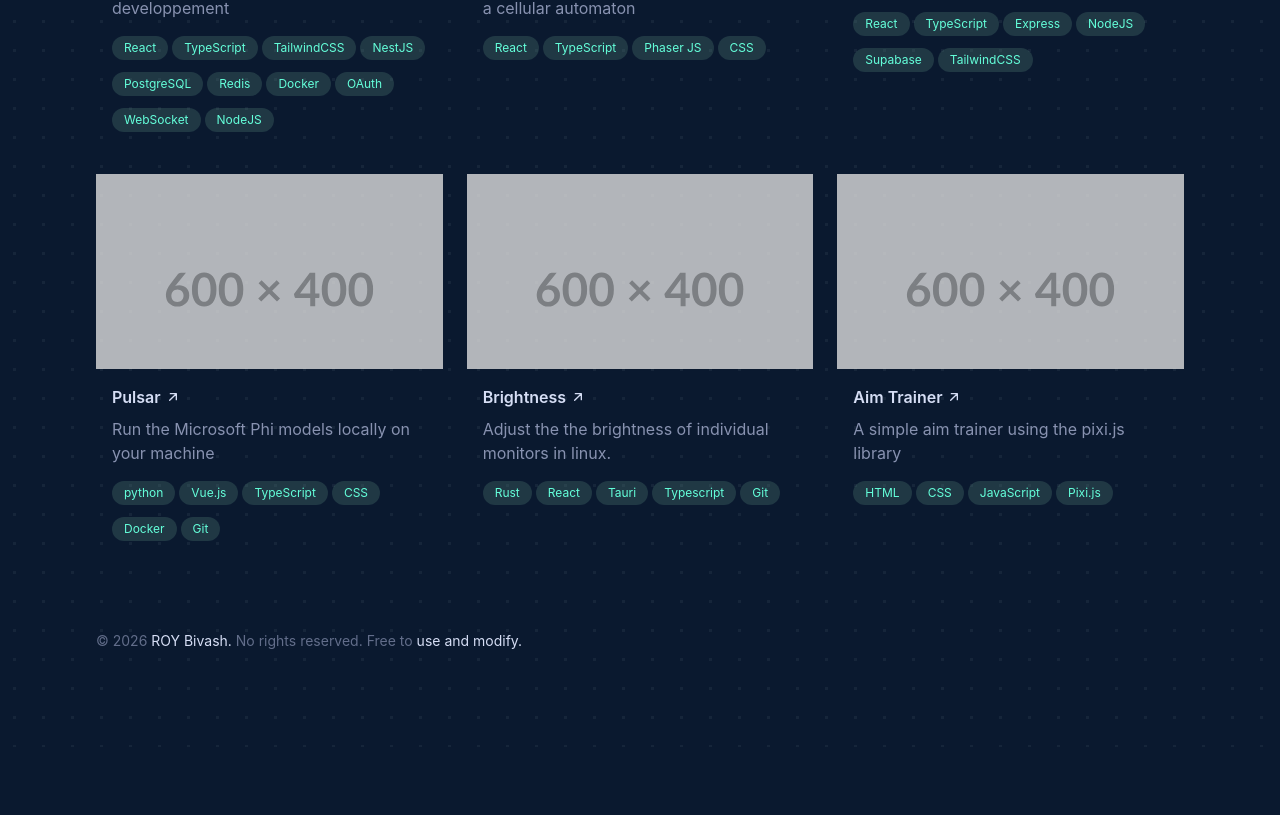
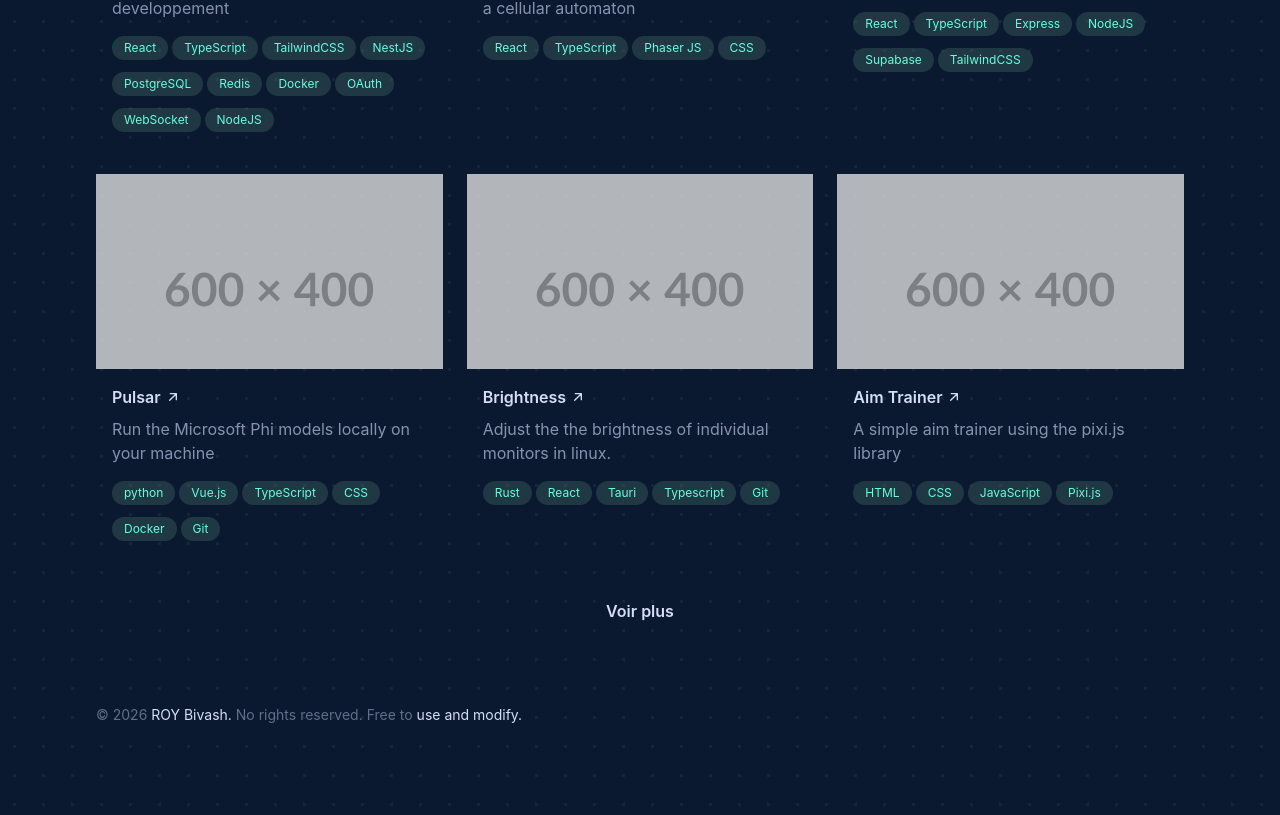
Before and after one commit to Roy-Bivash/portfolio-v3, a React (Vite) app: page / in a window 1280 px wide. Shown: the part 805-1620 px from the top of the page. Before the commit the page ends 1552 px from the top, so only its background shows below. Built offline with nearby package versions, Linux system fonts and the light colour scheme.

Commit message:
page principal terminé

```diff
--- a/src/pages/home/common/HomePageMain.tsx
+++ b/src/pages/home/common/HomePageMain.tsx
@@ -1,7 +1,8 @@
 import { Project, ProjectList } from "@/components/project";
 import placeholder from "@/assets/placeholder.svg";
+import { useState } from "react";
 
-interface Project {
+interface Projet {
     img: string;
     title: string;
     href?: string;
@@ -57,15 +58,41 @@ const projectList = [
         "description": "A simple aim trainer using the pixi.js library",
         "tags": ["HTML", "CSS", "JavaScript", "Pixi.js"],
         "target": "_blank"
-    }
+    },
+    {
+        "img": "",
+        "title": "Pulsar",
+        "href": "https://github.com/Roy-Bivash/pulsar",
+        "description": "Run the Microsoft Phi models locally on your machine",
+        "tags": ["python", "Vue.js", "TypeScript", "CSS", "Docker", "Git"],
+        "target": "_blank"
+    },
+    {
+        "img": "",
+        "title": "Brightness",
+        "href": "https://github.com/Roy-Bivash/Brightness",
+        "description": "Adjust the the brightness of individual monitors in linux.",
+        "tags": ["Rust", "React", "Tauri", "Typescript", "Git"],
+        "target": "_blank"
+    },
 ];
 
+
 export function HomePageMain() {
+    const INITIAL_VISIBLE = 6;
+
+    const [showAll, setShowAll] = useState(false);
+
+    const firstProjects = projectList.slice(0, INITIAL_VISIBLE);
+    const extraProjects = projectList.slice(INITIAL_VISIBLE);
+    const hasMore = extraProjects.length > 0;
+
     return (
         <main className="my-18">
             <h2 className="text-secondary-text text-4xl mb-4">Projets</h2>
+            <div className="group/list">
                 <ProjectList>
-                {projectList.map((el: Project, i) => (
+                    {firstProjects.map((el: Projet, i: number) => (
                         <Project
                             key={i}
                             img={el.img != "" ? el.img : placeholder}
@@ -77,6 +104,48 @@ export function HomePageMain() {
                         />
                     ))}
                 </ProjectList>
+
+                {hasMore && (
+                    <div
+                        className={`grid transition-all duration-500 ease-in-out ${showAll
+                            ? "grid-rows-[1fr] opacity-100"
+                            : "grid-rows-[0fr] opacity-0"
+                            }`}
+                        aria-hidden={!showAll}
+                        inert={!showAll}
+                    >
+                        <div className="overflow-hidden">
+                            <div className="pt-6">
+                                <ProjectList>
+                                    {extraProjects.map((el: Projet, i: number) => (
+                                        <Project
+                                            key={i}
+                                            img={el.img != "" ? el.img : placeholder}
+                                            title={el.title}
+                                            href={el.href}
+                                            description={el.description}
+                                            target={el.target}
+                                            tags={el.tags}
+                                        />
+                                    ))}
+                                </ProjectList>
+                            </div>
+                        </div>
+                    </div>
+                )}
+            </div>
+
+            {hasMore && (
+                <div className="flex justify-center mt-8">
+                    <button
+                        onClick={() => setShowAll((prev) => !prev)}
+                        aria-expanded={showAll}
+                        className="px-6 py-2 font-semibold text-primary-text border-b-2 border-transparent hover:border-accent-text transition hover:bg-secondary-background hover:text-accent-text cursor-pointer"
+                    >
+                        {showAll ? "Voir moins" : "Voir plus"}
+                    </button>
+                </div>
+            )}
         </main>
     )
 }
--- a/vite.config.ts
+++ b/vite.config.ts
@@ -13,7 +13,7 @@ export default defineConfig({
   ],
   resolve: {
     alias: {
-      "@": path.resolve(__dirname, "./src"),
+      "@": path.resolve(import.meta.dirname, "./src"),
     },
   },
   server: {
```
Lines whose indentation alone changed are shown as unchanged.
